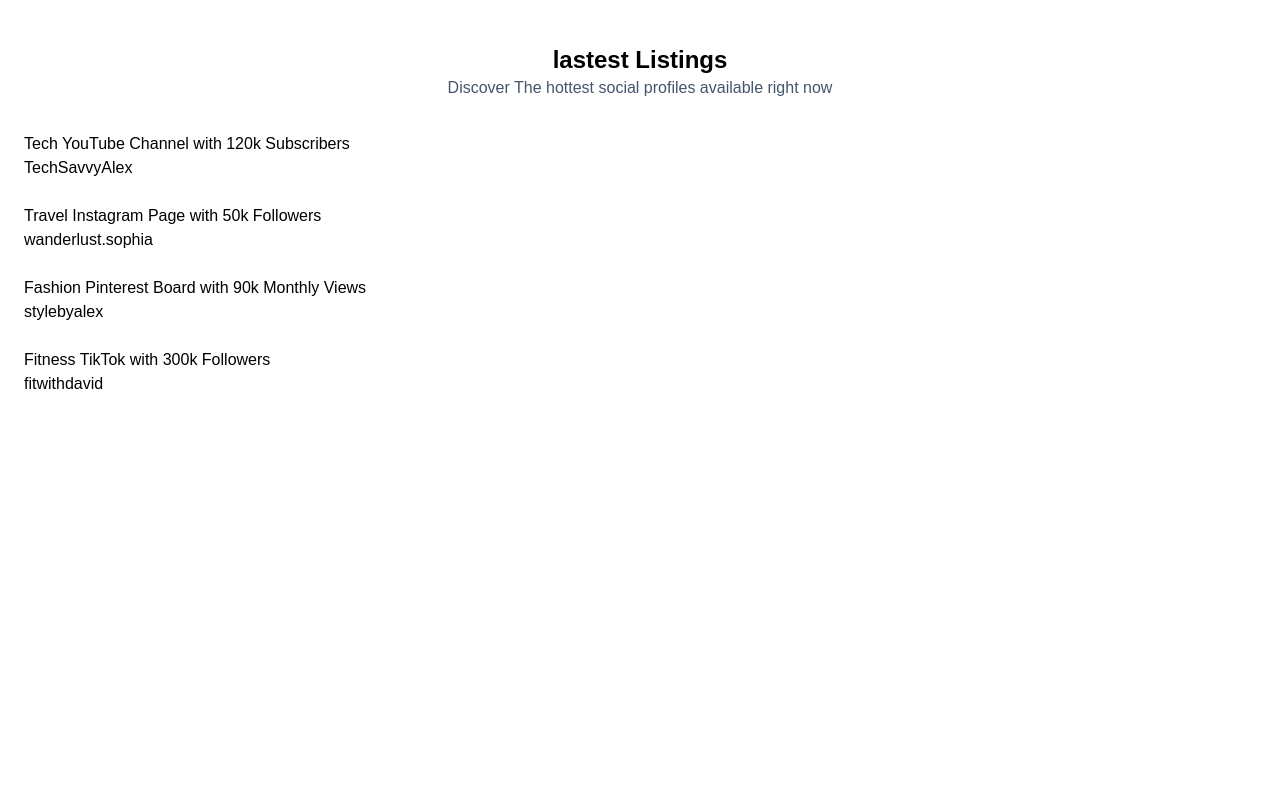
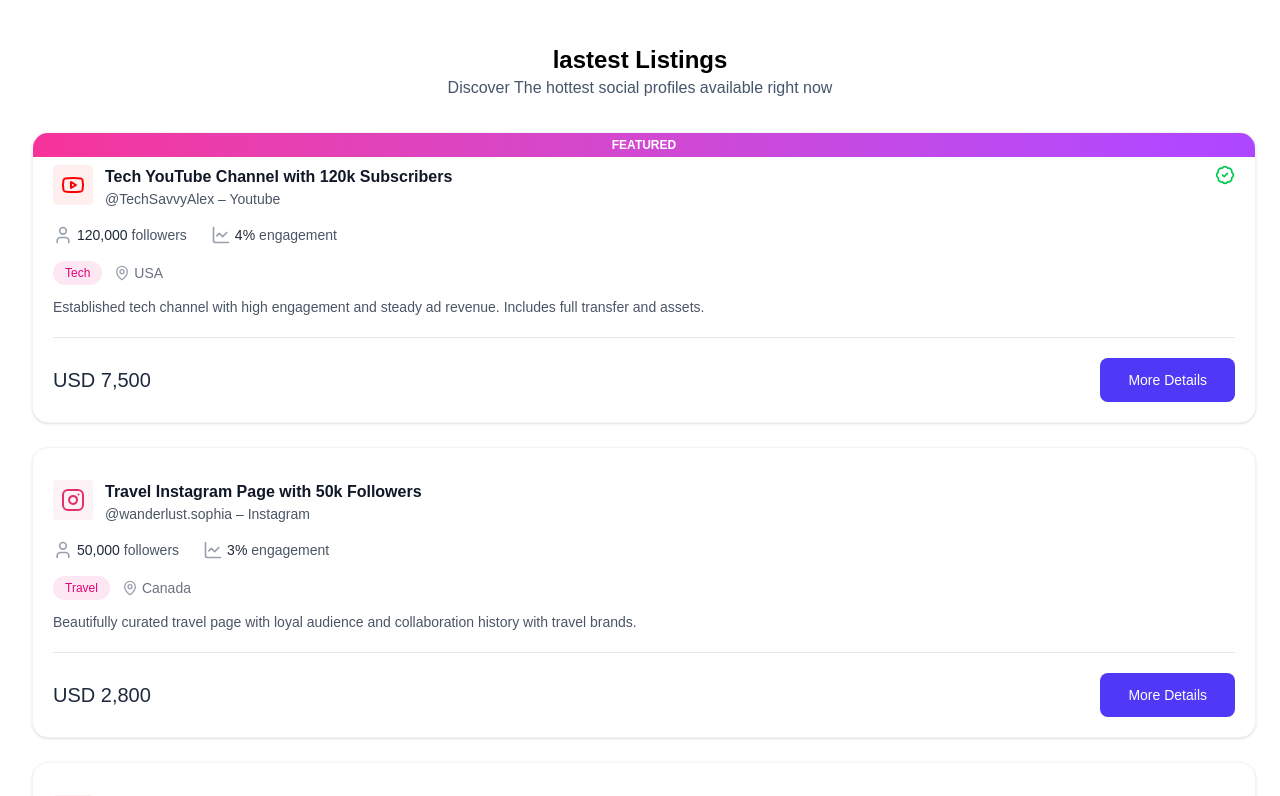
Before and after one commit to HxArmus/Flipearn, a React (Vite) app in the folder client/: page / in a window 1280 px wide. Shown: the part 620-1416 px from the top of the page. Before the commit the page ends 1048 px from the top, so only its background shows below. Built offline with nearby package versions, Linux system fonts and the light colour scheme; no server answers; a web font is replaced by a local one.

Commit message:
completed 2 hrs and listing page

```diff
--- a/client/src/components/LatestListings.jsx
+++ b/client/src/components/LatestListings.jsx
@@ -1,6 +1,7 @@
 import React from 'react'
 import Title from './Title'
 import {useSelector} from 'react-redux'
+import Listingcard from './listingcard'
 
 const LatestListings = () => {
      const {listings}= useSelector(state=>state.listing)
@@ -11,8 +12,7 @@ const LatestListings = () => {
         <div className='flex flex-col gap-6 px-6'>
              {listings.slice(0,4).map((listings, index)=>(
                 <div key={index}>
-                    <h1>{listings.title}</h1>
-                    <h1>{listings.username}</h1>
+                    <Listingcard listing={listings}/>
 
                 </div>
             ))}
--- /dev/null
+++ b/client/src/components/Listingcard.jsx
@@ -0,0 +1,101 @@
+import React from "react";
+import { platformIcons } from "../assets/assets";
+import { BadgeCheck, Currency, LineChart, MapPin, User } from "lucide-react";
+import { useNavigate } from 'react-router-dom';
+
+const ListingCard = ({ listing }) => {
+  const navigate = useNavigate();
+  const currency = import.meta.env.VITE_CURRENCY  || 'USD';
+  return (
+    <div className="relative bg-white rounded-2xl border border-gray-100 shadow-sm hover:shadow-md transition-all duration-200 overflow-hidden ml-2">
+
+      {/* Featured Banner */}
+      {listing.featured && (
+        <div className="absolute top-0 left-0 w-full bg-gradient-to-r from-pink-500 to-purple-500 text-white text-xs font-semibold text-center py-1 uppercase z-10">
+          Featured
+        </div>
+      )}
+
+      <div className="p-5 pt-8">
+
+        {/* Header */}
+        <div className="flex items-start gap-3">
+          {/* Platform Icon */}
+          <div className="flex-shrink-0">
+            {platformIcons[listing.platform]}
+          </div>
+
+          {/* Title + Username */}
+          <div className="flex-grow">
+            <h2 className="font-semibold text-gray-900">
+              {listing.title}
+            </h2>
+            <p className="text-sm text-gray-600">
+              @{listing.username} –{" "}
+              <span className="capitalize">{listing.platform}</span>
+            </p>
+          </div>
+
+          {/* Verified */}
+          {listing.verified && (
+            <BadgeCheck className="w-5 h-5 text-green-500" />
+          )}
+        </div>
+
+        {/* Stats */}
+        <div className="flex items-center gap-6 mt-4">
+          {/* Followers */}
+          <div className="flex items-center text-sm text-gray-600">
+            <User className="w-5 h-5 mr-1 text-gray-400" />
+            <span className="font-medium text-gray-800 mr-1">
+              {listing.followers_count.toLocaleString()}
+            </span>
+            followers
+          </div>
+
+          {/* Engagement */}
+          {listing.engagement_rate && (
+            <div className="flex items-center text-sm text-gray-600">
+              <LineChart className="w-5 h-5 mr-1 text-gray-400" />
+              <span className="font-medium text-gray-800 mr-1">
+                {listing.engagement_rate}%
+              </span>
+              engagement
+            </div>
+          )}
+        </div>
+
+        {/* Tags and Location */}
+        <div className="flex items-center gap-3 mt-4 mb-3">
+          <span className="text-xs font-medium bg-pink-100 text-pink-600 px-3 py-1 rounded-full capitalize">{listing.niche}</span>
+          {listing.country && (
+            <div className="flex items-center text-gray-500 text-sm">
+              <MapPin className="w-4 h-4 mr-1 text-gray-400" />
+              {listing.country}
+            </div>
+          )}
+        </div>
+
+        {/* Description */}
+        <p className="text-sm text-gray-600 mb-4 line-clamp-2">{listing.description}</p>
+
+        <hr className="my-5 border-gray-200" />
+
+        {/* Footer */}
+        <div className="flex items-center justify-between">
+          <div className="flex items-baseline">
+            <span className="text-xl font-medium text-slate-800">
+              {currency || 'USD'} {listing.price.toLocaleString()}
+            </span>
+          </div>
+          <button onClick={() => { navigate(`/listing/${listing.id}`); window.scrollTo(0, 0); }}
+            className="px-7 py-3 bg-indigo-600 text-white text-sm font-medium rounded-lg hover:bg-indigo-700 transition">
+            More Details
+          </button>
+        </div>
+      </div>
+    </div>
+  );
+};
+
+export default ListingCard;
```
